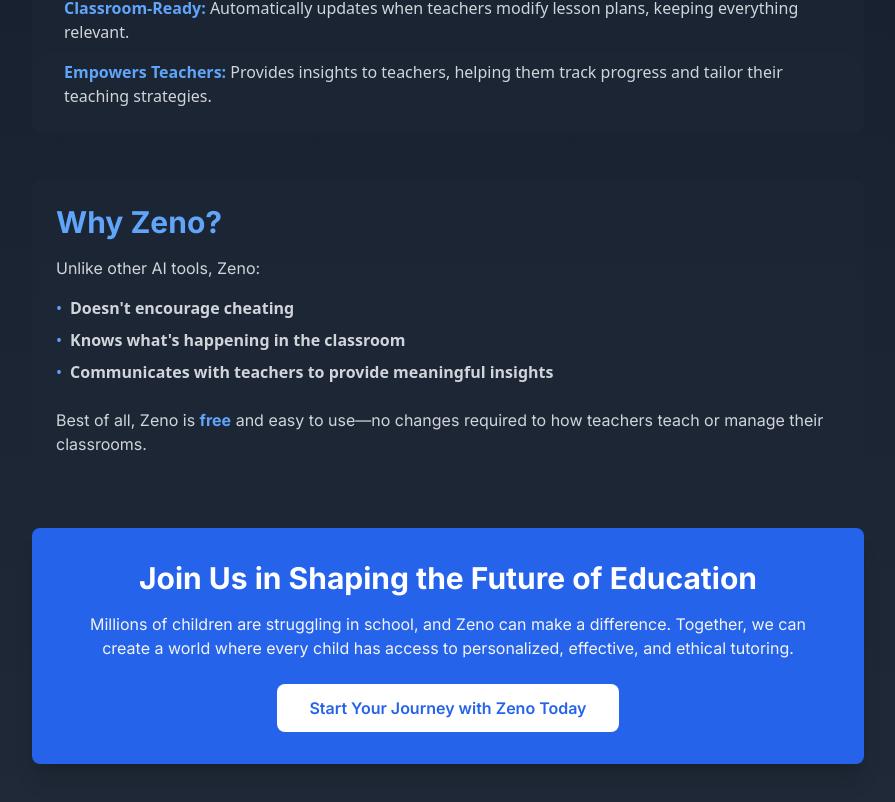
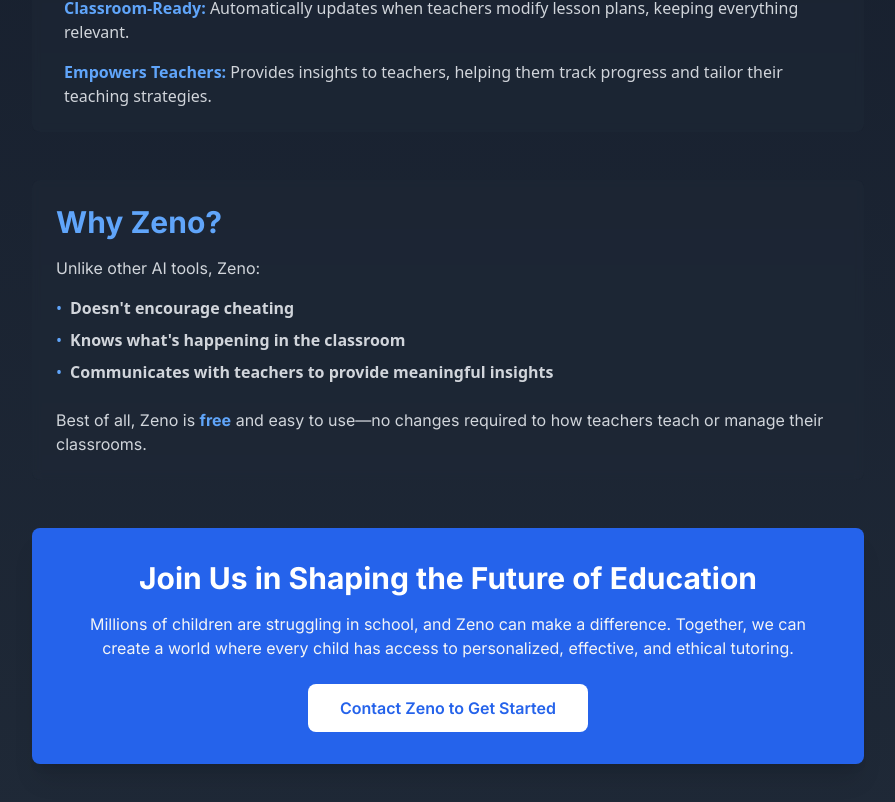
Before and after one commit to priscillaoclark/mongodb-rag-app, a Next.js app: page / in a window 1280 px wide. Shown: the part 972-1774 px from the top of the page, without its empty margins (192-1087 px from the left). Built offline with nearby package versions, Linux system fonts and the light colour scheme.

Commit message:
Assistant checkpoint: Update CTA button to email link
Assistant generated file changes:
- src/app/page.tsx: Update CTA button to email link

---

User prompt:

update button at the bottom to send an email to hellozeno.tutor@gmail.com

```diff
--- a/src/app/page.tsx
+++ b/src/app/page.tsx
@@ -109,8 +109,11 @@
             difference. Together, we can create a world where every child has
             access to personalized, effective, and ethical tutoring.
           </p>
-          <a href="#get-started" className="inline-block px-8 py-3 bg-white text-blue-600 font-semibold rounded-lg hover:bg-gray-100 transition-colors">
-            Start Your Journey with Zeno Today
+          <a
+            href="mailto:hellozeno.tutor@gmail.com?subject=Starting%20My%20Journey%20with%20Zeno&body=Hi%20Zeno%2C%0A%0AI'm%20interested%20in%20learning%20more%20about%20your%20tutoring%20services."
+            className="inline-block px-8 py-3 bg-white text-blue-600 font-semibold rounded-lg hover:bg-gray-100 transition-colors"
+          >
+            Contact Zeno to Get Started
           </a>
         </section>
       </div>
```
